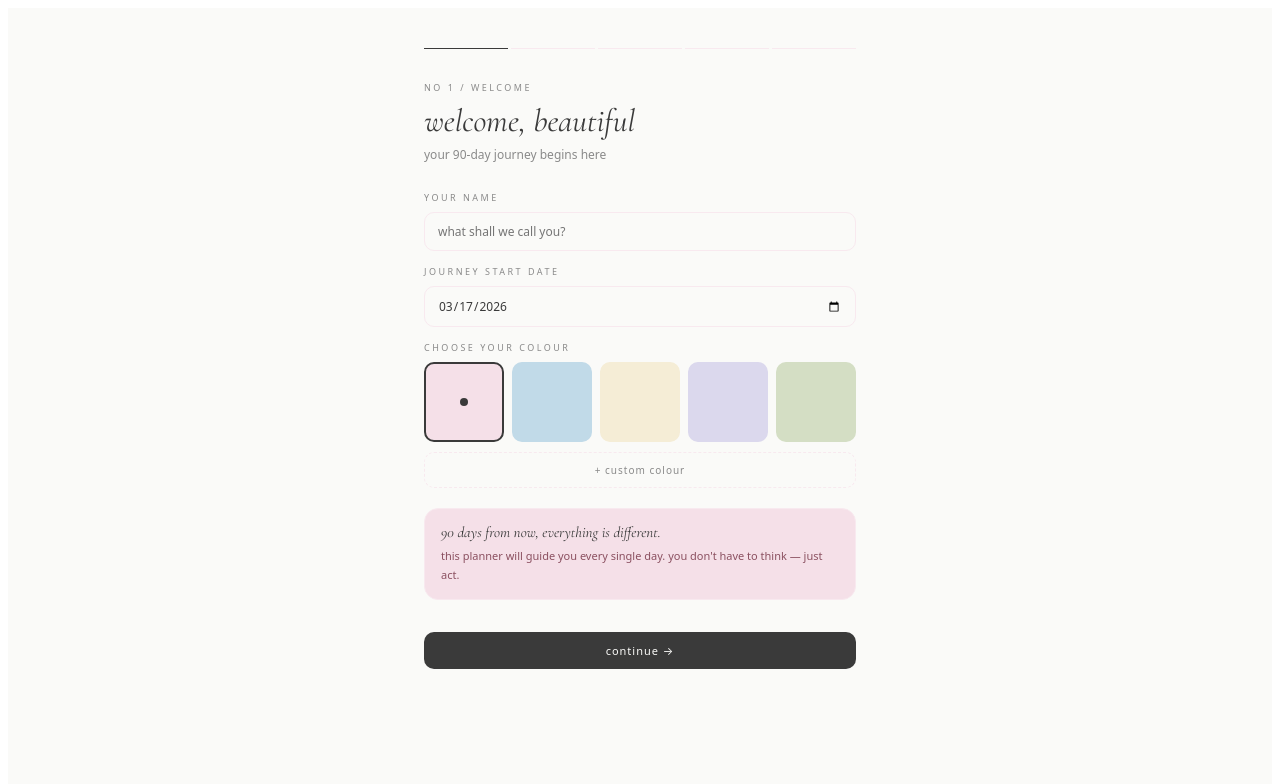
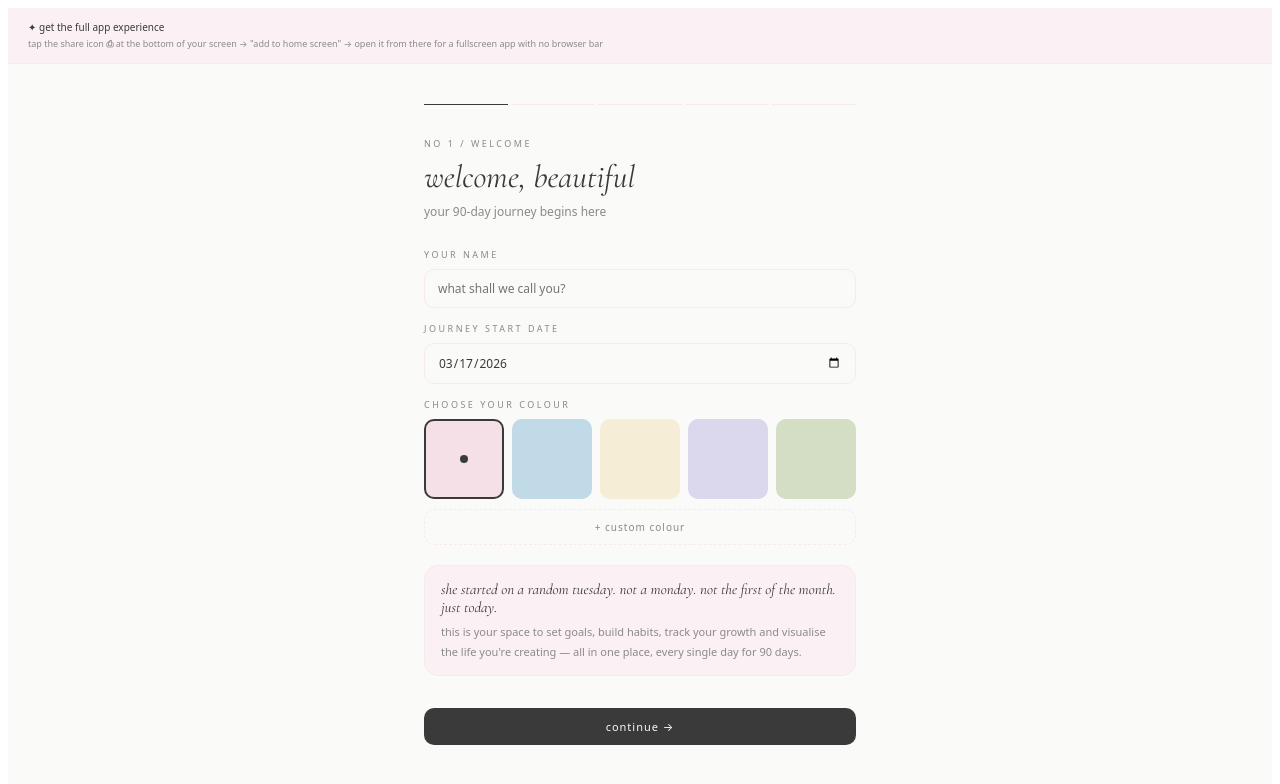
Before and after one commit to ajammm23/90days-ThatGirlPlanner, a React (Create React App) app: page / in a window 1280 px wide. Shown: the top 784 px of the page. Built offline with nearby package versions, Linux system fonts and the light colour scheme.

Commit message:
Update App.jsx

```diff
--- a/src/App.jsx
+++ b/src/App.jsx
@@ -231,6 +231,15 @@ function SetupFlow({ onComplete }) {
     <div style={{minHeight:"100vh",background:"#FAFAF8"}}>
       <style>{gStyle}</style>
       {showColorPicker && <ColorPickerModal current={colorHex} onSave={h=>{setColorHex(h);setShowColorPicker(false);}} onClose={()=>setShowColorPicker(false)}/>}
+
+      {/* Install prompt — shown only on setup, only in browser */}
+      {!window.navigator.standalone&&!window.matchMedia("(display-mode: standalone)").matches&&(
+        <div style={{background:T.cardBg,borderBottom:`0.5px solid ${T.mid}`,padding:"12px 20px"}}>
+          <div style={{fontFamily:FONT_SANS,fontSize:10,color:"#3A3A3A",fontWeight:500,marginBottom:3}}>✦ get the full app experience</div>
+          <div style={{fontFamily:FONT_SANS,fontSize:9,color:"#8A8A8A",lineHeight:1.6}}>tap the share icon <strong>⎙</strong> at the bottom of your screen → "add to home screen" → open it from there for a fullscreen app with no browser bar</div>
+        </div>
+      )}
+
       <div style={{maxWidth:480,margin:"0 auto",padding:"2.5rem 1.5rem 5rem"}}>
         <div style={{display:"flex",gap:3,marginBottom:32}}>
           {steps.map((_,i)=><div key={i} style={{flex:1,height:1,background:i<=step?"#3A3A3A":T.mid,transition:"background 0.4s"}}/>)}
@@ -262,10 +271,10 @@ function SetupFlow({ onComplete }) {
               </div>
               <button onClick={()=>setShowColorPicker(true)} style={{width:"100%",padding:"10px",borderRadius:10,border:`0.5px dashed ${T.mid}`,background:"transparent",color:"#8A8A8A",cursor:"pointer",fontSize:10,fontFamily:FONT_SANS,letterSpacing:1}}>+ custom colour</button>
             </div>
-            <BlushCard theme={T} style={{marginTop:20}}>
-              <SerifH size={15} style={{marginBottom:6}}>90 days from now, everything is different.</SerifH>
-              <div style={{fontSize:11,color:T.text,fontFamily:FONT_SANS,lineHeight:1.7}}>this planner will guide you every single day. you don't have to think — just act.</div>
-            </BlushCard>
+            <Card theme={T} style={{marginTop:20}}>
+              <SerifH size={15} style={{marginBottom:6}}>she started on a random tuesday. not a monday. not the first of the month. just today.</SerifH>
+              <div style={{fontSize:11,color:"#8A8A8A",fontFamily:FONT_SANS,lineHeight:1.8}}>this is your space to set goals, build habits, track your growth and visualise the life you're creating — all in one place, every single day for 90 days.</div>
+            </Card>
           </div>
         )}
 
@@ -1215,12 +1224,6 @@ export default function App() {
   const dayNum = getCurrentDay(plannerData.startDate);
   const today = new Date();
 
-  const [showInstallBanner, setShowInstallBanner] = useState(()=>!ld("install_dismissed",false));
-  const dismissBanner = () => { sv("install_dismissed", true); setShowInstallBanner(false); };
-
-  // detect if already running as installed PWA
-  const isInstalled = window.navigator.standalone === true || window.matchMedia("(display-mode: standalone)").matches;
-
   const TABS = [
     {id:"today",label:"today"},{id:"journey",label:"journey"},{id:"goals",label:"goals"},
     {id:"todos",label:"to-do"},{id:"habits",label:"habits"},{id:"journal",label:"journal"},
@@ -1231,17 +1234,6 @@ export default function App() {
   return (
     <div style={{fontFamily:FONT_SANS, maxWidth:680, margin:"0 auto", minHeight:"100vh", background:"#FAFAF8", paddingTop:"env(safe-area-inset-top)"}}>
       <style>{gStyle}</style>
-
-      {/* Install banner */}
-      {showInstallBanner && !isInstalled && (
-        <div style={{background:T.main, borderBottom:`0.5px solid ${T.mid}`, padding:"10px 14px", display:"flex", alignItems:"center", justifyContent:"space-between", gap:10}}>
-          <div style={{flex:1}}>
-            <div style={{fontFamily:FONT_SANS, fontSize:10, color:T.text, fontWeight:500, marginBottom:2}}>add to your home screen ✦</div>
-            <div style={{fontFamily:FONT_SANS, fontSize:9, color:T.text, opacity:0.8, lineHeight:1.5}}>tap the share icon <span style={{fontWeight:600}}>⎙</span> then "add to home screen" — use it like a real app, fullscreen, no browser bar</div>
-          </div>
-          <button onClick={dismissBanner} style={{background:"none", border:"none", cursor:"pointer", color:T.text, fontSize:16, opacity:0.5, flexShrink:0, padding:"0 4px"}}>×</button>
-        </div>
-      )}
 
       {/* Header — white */}
       <div style={{background:"#FAFAF8", padding:"1.5rem 1rem 0.75rem", borderBottom:`0.5px solid #E8E0E0`}}>
```
